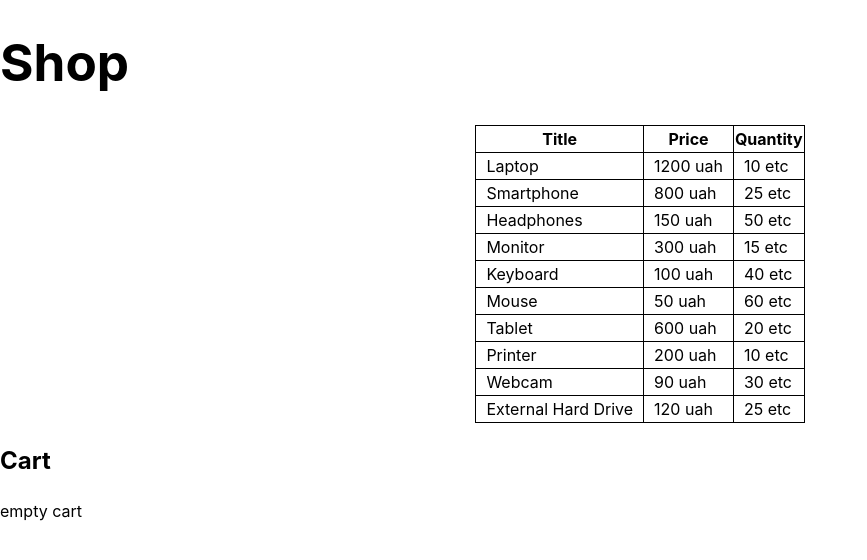
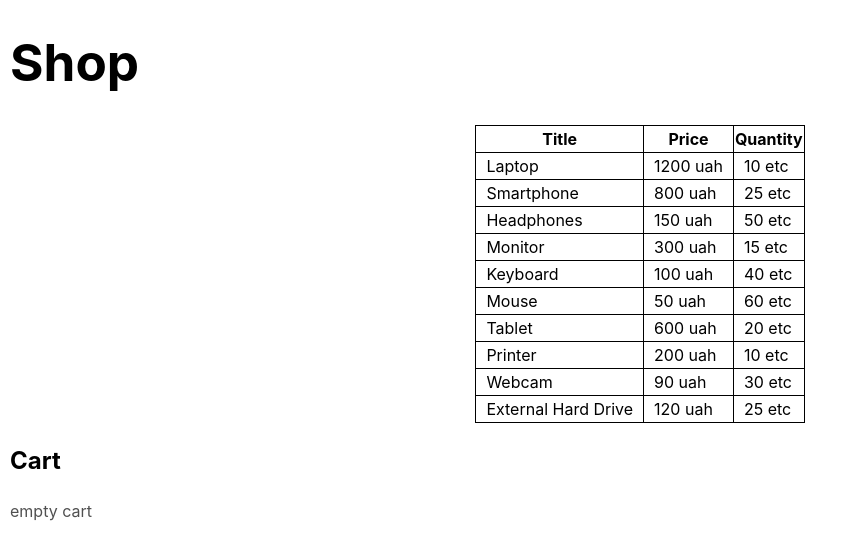
Before and after one commit to Oleksandrenko-Artem/react-practice-18-09-2024, a React (Vite) app: page / in a window 1280 px wide. Shown: the top 560 px of the page, without its empty margins (0-867 px from the left). Built offline with nearby package versions, Linux system fonts and the light colour scheme.

Commit message:
Update Cart

```diff
--- a/src/components/Shop/Cart/Cart.jsx
+++ b/src/components/Shop/Cart/Cart.jsx
@@ -1,20 +1,34 @@
+import PropTypes from 'prop-types';
 import CartItem from './../CartItem/CartItem';
+import styles from './Cart.module.css'
 
 const Cart = (props) => {
     const { cartProducts } = props;
-    const showItems = (product) => <CartItem key={product.id} product={product}/>;
+    const showItems = (product) => <CartItem key={product.id} product={product} />;
+
+    const totalSumma = cartProducts.reduce((summa, product) => {
+        return summa + (product.price * product.quantityInCart);
+    }, 0)
     return (
         <div>
-            <h2>Cart</h2>
+            <h2 className={styles.cartHeader}>Cart</h2>
             {
                 cartProducts.length === 0 ?
-                    <p>empty cart</p> :
+                    <p className={styles.cart}>empty cart</p> :
+                    <>
                     <ol>
                         {cartProducts.map(showItems)}
                     </ol>
+                    <hr />
+                        <p className={styles.totalPrice}><i className={styles.totalColor}>total:</i> <b>{totalSumma}</b></p>
+                    </>
             }
         </div>
     );
 }
 
+Cart.propTypes = {
+    cartProducts: PropTypes.array
+}
+
 export default Cart;
--- /dev/null
+++ b/src/components/Shop/Cart/Cart.module.css
@@ -0,0 +1,13 @@
+.cartHeader{
+    padding-left: 10px;
+}
+.totalPrice{
+    padding-left: 10px;
+}
+.cart{
+    padding-left: 10px;
+    color: rgb(80, 80, 80);
+}
+.totalColor{
+    color: blue;
+}
--- a/src/components/Shop/CartItem/CartItem.jsx
+++ b/src/components/Shop/CartItem/CartItem.jsx
@@ -1,10 +1,19 @@
-
+import PropTypes from 'prop-types';
+import styles from './CartItem.module.css'
 
 const CartItem = (props) => {
-    const { product: { id, title, quantity, price } } = props;
+    const { product: { id, title, quantityInCart, price } } = props;
     return (
-        <li>{title} quantity = {quantity} price = {price}</li>
+        <li><b>{title}</b> <i className={styles.productInfo}>quantity in cart</i> = <b>{quantityInCart}</b> <i className={styles.productInfo}>price total</i> = <b>{price * quantityInCart}</b></li>
     );
 }
 
+CartItem.propTypes = {
+    product: PropTypes.shape({
+        id: PropTypes.number.isRequired,
+        title: PropTypes.string.isRequired,
+        price: PropTypes.number.isRequired,
+        quantityInCart: PropTypes.number
+    })
+}
 export default CartItem;
--- /dev/null
+++ b/src/components/Shop/CartItem/CartItem.module.css
@@ -0,0 +1,3 @@
+.productInfo{
+    color: blue;
+}
--- a/src/components/Shop/Product/Product.jsx
+++ b/src/components/Shop/Product/Product.jsx
@@ -1,10 +1,13 @@
 import PropTypes from 'prop-types';
 import './Product.css';
-import { useState } from 'react';
+
+
 const Product = (props) => {
-    const { product: { id, title, quantity, price },
-        addNewProduct } = props;
+    const { product: { id, title, quantity, price }, addNewProduct } = props;
     const addToCart = () => addNewProduct(id)
+    if (quantity === 0) {
+        return null;
+    }
     return (
         <tr onClick={addToCart}>
             <td className='product-properties'>{title}</td>
@@ -16,9 +19,11 @@ const Product = (props) => {
 
 Product.propTypes = {
     product: PropTypes.shape({
+        id: PropTypes.number.isRequired,
         title: PropTypes.string.isRequired,
         price: PropTypes.number.isRequired,
         quantity: PropTypes.number
-    })
+    }),
+    addNewProduct: PropTypes.func
 }
 export default Product;
--- a/src/components/Shop/ProductsTable/ProductsTable.jsx
+++ b/src/components/Shop/ProductsTable/ProductsTable.jsx
@@ -1,3 +1,4 @@
+import PropTypes from 'prop-types';
 import Product from '../Product/Product';
 import styles from './ProductsTable.module.css'
 
@@ -22,4 +23,9 @@ const ProductsTable = (props) => {
     );
 }
 
+ProductsTable.propTypes = {
+    products: PropTypes.array,
+    addNewProduct: PropTypes.func
+}
+
 export default ProductsTable;
--- a/src/components/Shop/Shop.jsx
+++ b/src/components/Shop/Shop.jsx
@@ -17,11 +17,11 @@ const Shop = () => {
         })
         setProducts(productAfterAdd);
         const [newProduct] = products.filter((product) => product.id === id);
-        // if (cartProducts.includes(newProduct)) {
-        //     newProduct.quantity++;
-        // } else {
-        //     newProduct.quantity = 1;
-        // }
+        if (cartProducts.includes(newProduct)) {
+            newProduct.quantityInCart++;
+        } else {
+            newProduct.quantityInCart = 1;
+        }
         const newCartProducts = [...new Set([...cartProducts, newProduct])]
         setCartProducts(newCartProducts);
     };
--- a/src/pages/ShopPage.jsx
+++ b/src/pages/ShopPage.jsx
@@ -1,10 +1,11 @@
 import Shop from './../components/Shop/Shop';
+import styles from './../pages/ShopPage.module.css'
 
 const ShopPage = () => {
     return (
         <div>
             <main>
-                <h1>Shop</h1>
+                <h1 className={styles.header}>Shop</h1>
                 <Shop/>
             </main>
         </div>
--- /dev/null
+++ b/src/pages/ShopPage.module.css
@@ -0,0 +1,3 @@
+.header{
+    padding-left: 10px;
+}
```
